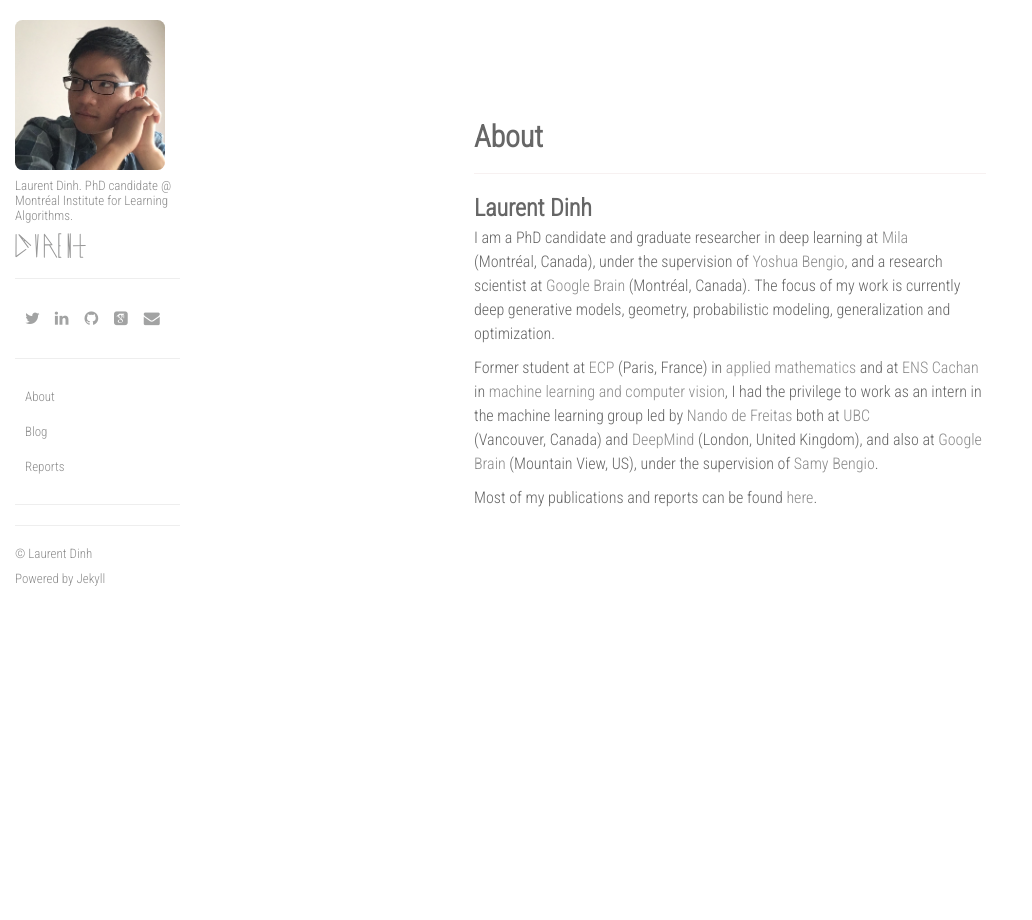
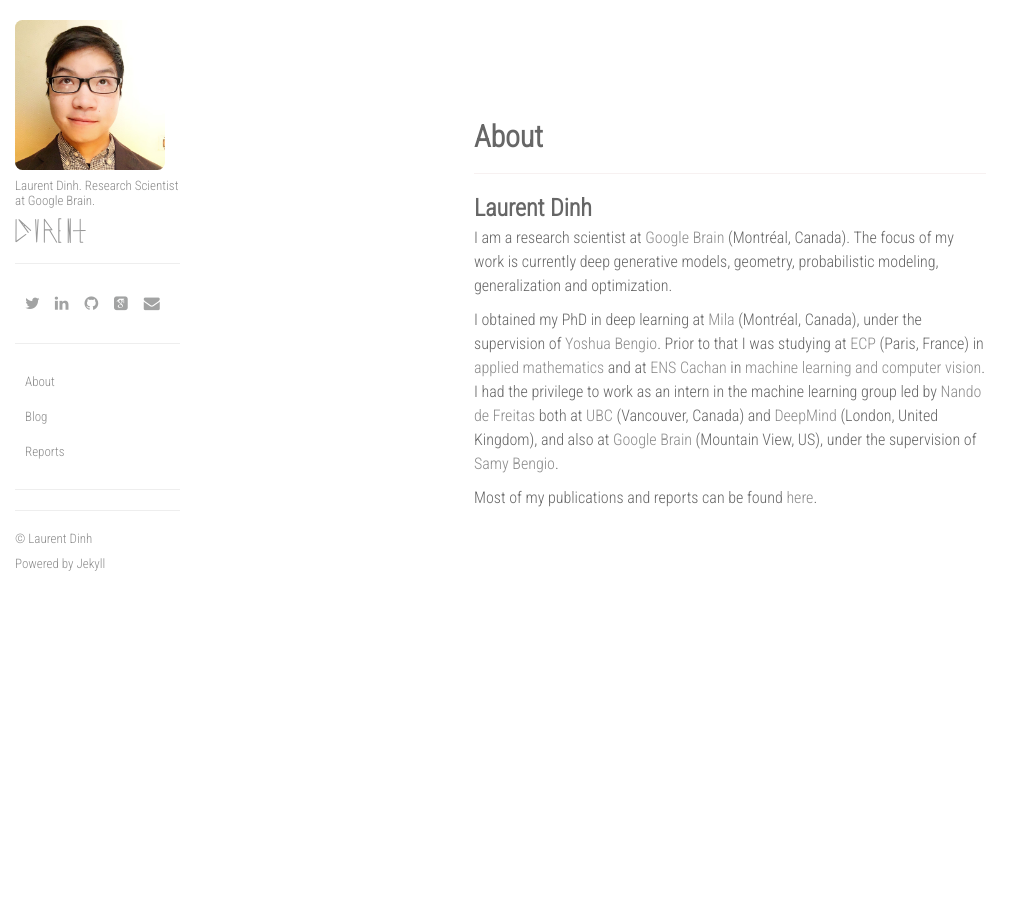
Before and after one commit to laurent-dinh/laurent-dinh.github.io, a Jekyll site: the page built from about.md, in a window 1280 px wide. Shown: the whole page, without its empty margins (0-1032 px from the left). Built offline with Jekyll 4.4.1, drawn with Linux system fonts in a browser that asks for light colours; nearby versions of some CDN libraries; some web fonts are replaced.

Commit message:
Graduation

```diff
--- a/_config.yml
+++ b/_config.yml
@@ -1,12 +1,12 @@
 # Site settings
 title: Thesis by Blogpost
-email: firstname.lastname@umontreal.ca
+email: laurentdinh@google.com
 baseurl: "" # the subpath of your site, e.g. /blog
 #url: "http://yourdomain.com" # the base hostname & protocol for your site
 url: "https://laurent-dinh.github.io/"
 
 # Sidebar settings
-description: Laurent Dinh. PhD candidate @ Montréal Institute for Learning Algorithms.
+description: Laurent Dinh. Research Scientist at Google Brain.
 
 # Social icons
 linkedin: laurent-dinh-b9287237
--- a/about.md
+++ b/about.md
@@ -27,8 +27,8 @@ permalink: /
 {:/nomarkdown}
 
 ### Laurent Dinh
-I am a PhD candidate and graduate researcher in deep learning at [Mila](http://mila.quebec/) (Montréal,&nbsp;Canada), under the supervision of [Yoshua Bengio](http://www.iro.umontreal.ca/~bengioy/yoshua_en/), and a research scientist at [Google Brain](http://g.co/brain) (Montréal,&nbsp;Canada). The focus of my work is currently deep generative models, geometry, probabilistic modeling, generalization and optimization.
+I am a research scientist at [Google Brain](http://g.co/brain) (Montréal,&nbsp;Canada). The focus of my work is currently deep generative models, geometry, probabilistic modeling, generalization and optimization.
 
-Former student at [ECP](http://www.ecp.fr) (Paris,&nbsp;France) in [applied mathematics](http://www.centralesupelec.fr/fr/cursus-ingenieur-centralien?tab=options-filieres-3e-annee#option-mathematiques-appliquees) and at [ENS Cachan](http://www.ens-cachan.fr/) in [machine learning and computer vision](http://www.cmla.ens-cachan.fr/version-anglaise/academics/mva-master-degree-227777.kjsp), I had the privilege to work as an intern in the machine learning group led by [Nando de Freitas](http://www.cs.ox.ac.uk/people/nando.defreitas/) both at [UBC](https://www.cs.ubc.ca/) (Vancouver,&nbsp;Canada) and [DeepMind](http://deepmind.com/) (London,&nbsp;United Kingdom), and also at [Google Brain](https://research.google.com/teams/brain/) (Mountain&nbsp;View,&nbsp;US), under the supervision of [Samy Bengio](http://bengio.abracadoudou.com/).
+I obtained my PhD in deep learning at [Mila](http://mila.quebec/) (Montréal,&nbsp;Canada), under the supervision of [Yoshua Bengio](http://www.iro.umontreal.ca/~bengioy/yoshua_en/). Prior to that I was studying at [ECP](http://www.ecp.fr) (Paris,&nbsp;France) in [applied mathematics](http://www.centralesupelec.fr/fr/cursus-ingenieur-centralien?tab=options-filieres-3e-annee#option-mathematiques-appliquees) and at [ENS Cachan](http://www.ens-cachan.fr/) in [machine learning and computer vision](http://www.cmla.ens-cachan.fr/version-anglaise/academics/mva-master-degree-227777.kjsp). I had the privilege to work as an intern in the machine learning group led by [Nando de Freitas](http://www.cs.ox.ac.uk/people/nando.defreitas/) both at [UBC](https://www.cs.ubc.ca/) (Vancouver,&nbsp;Canada) and [DeepMind](http://deepmind.com/) (London,&nbsp;United Kingdom), and also at [Google Brain](https://research.google.com/teams/brain/) (Mountain&nbsp;View,&nbsp;US), under the supervision of [Samy Bengio](http://bengio.abracadoudou.com/).
 
 Most of my publications and reports can be found [here](https://scholar.google.ca/citations?user=h7OHSkoAAAAJ).
```
Also changed, not shown: publications.md (+4 -0 lines), img/profile.jpg.
